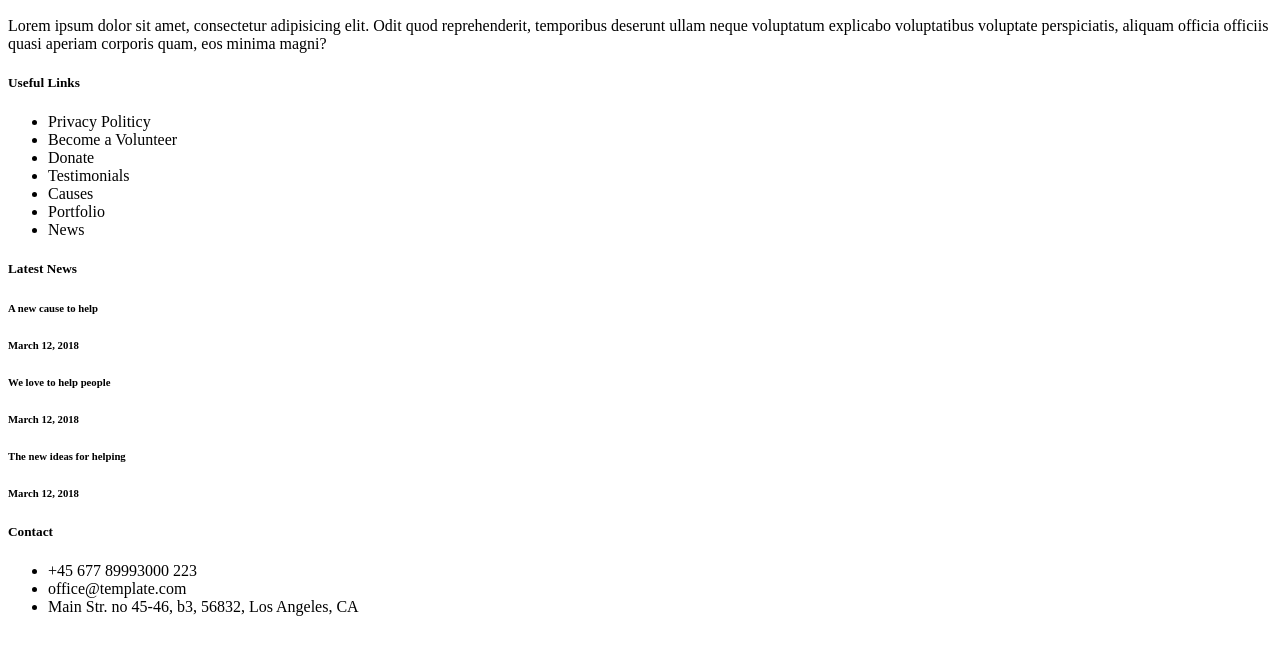
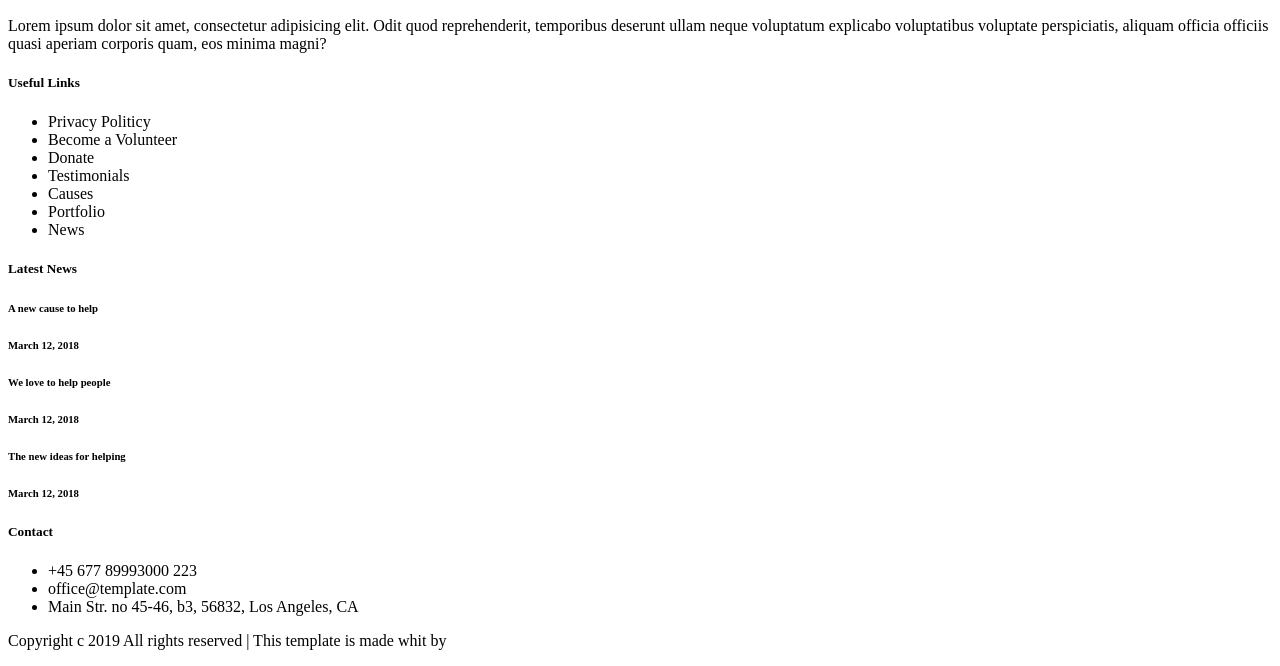
Before and after one commit to tuxdinosaur/landing-thecharity, a plain HTML site: page index.html in a window 1280 px wide. Shown: the part 2895-3561 px from the top of the page. Before the commit the page ends 3527 px from the top, so only its background shows below. Drawn offline with Linux system fonts and the light colour scheme.

Commit message:
copyright de footer

```diff
--- a/index.html
+++ b/index.html
@@ -230,6 +230,10 @@
             <!--barra send-->
         </div>
 
+        <div>
+            <p>Copyright c 2019 All rights reserved | This template is made whit by</p>
+        </div>
+
     </footer>
 
 </body>
```
